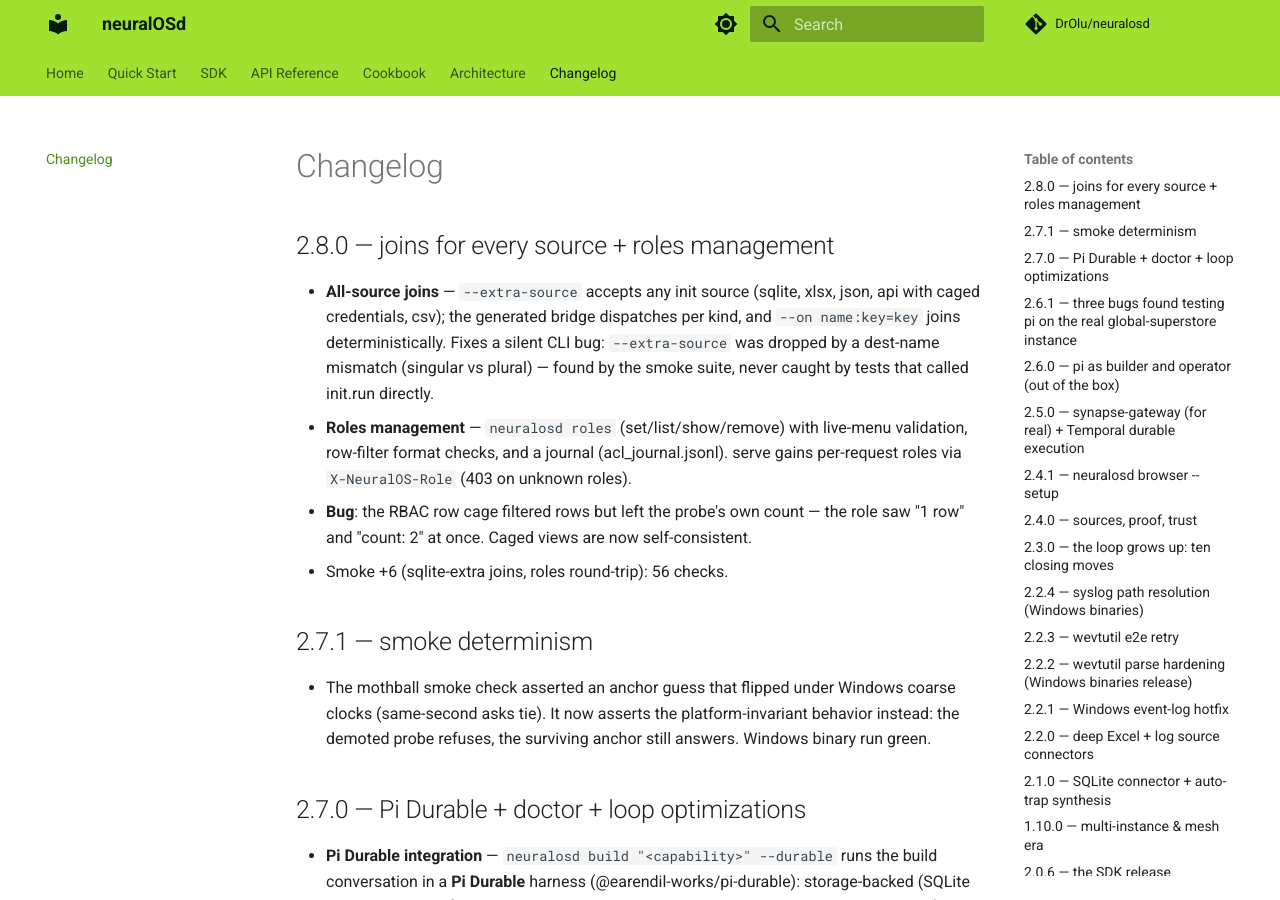
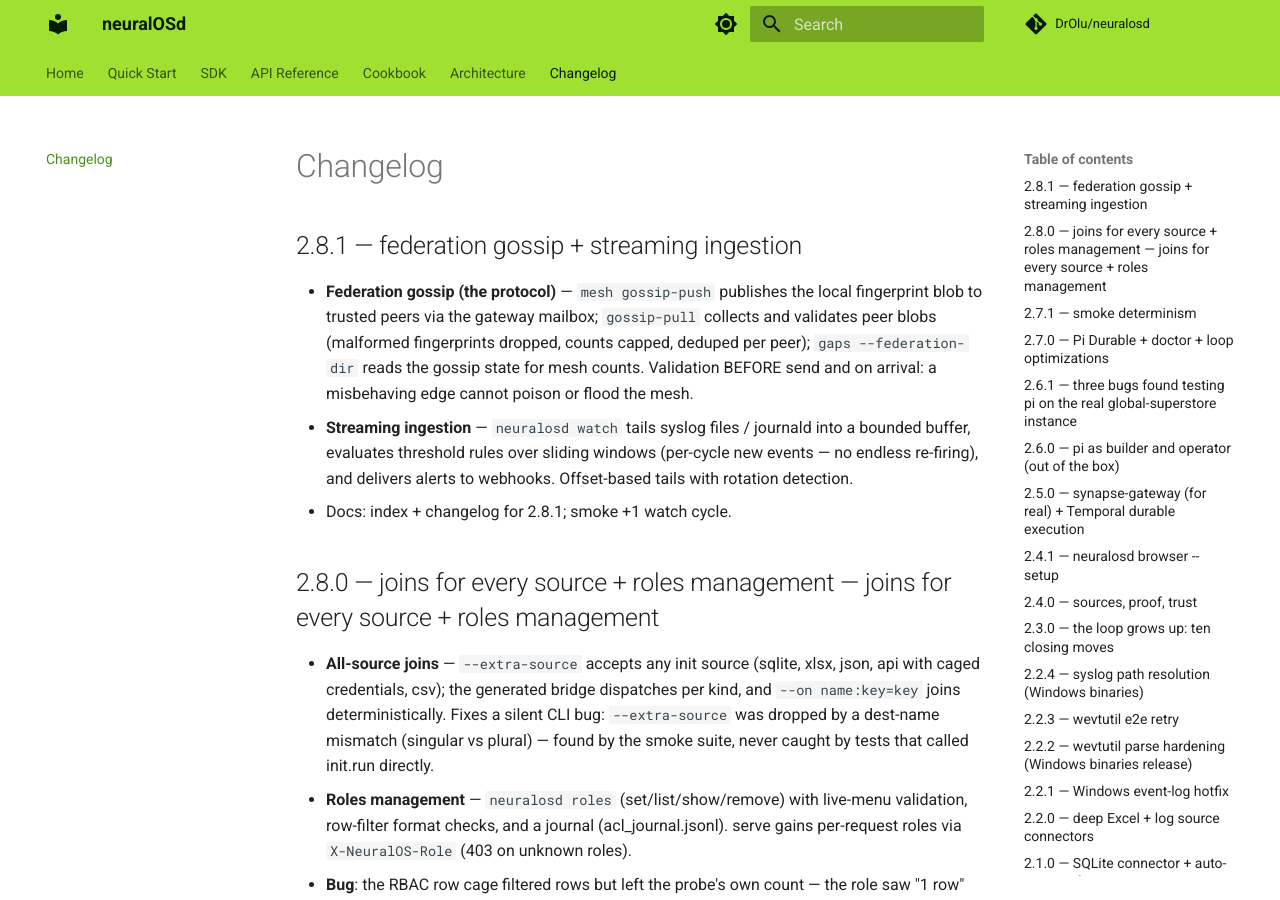
Before and after one commit to DrOlu/neuralosd, an MkDocs documentation site: the page built from docs/changelog.md, in a window 1280 px wide and 900 px high. Built offline with MkDocs 1.6.1 and Material for MkDocs 9.7.7, drawn with Linux system fonts in a browser that asks for light colours; comment, search, counter and statistics services are not loaded.

Commit message:
release 2.8.1

```diff
--- a/docs/changelog.md
+++ b/docs/changelog.md
@@ -1,6 +1,20 @@
 # Changelog
 
-## 2.8.0 — joins for every source + roles management
+## 2.8.1 — federation gossip + streaming ingestion
+
+- **Federation gossip (the protocol)** — `mesh gossip-push` publishes the
+  local fingerprint blob to trusted peers via the gateway mailbox;
+  `gossip-pull` collects and validates peer blobs (malformed fingerprints
+  dropped, counts capped, deduped per peer); `gaps --federation-dir`
+  reads the gossip state for mesh counts. Validation BEFORE send and on
+  arrival: a misbehaving edge cannot poison or flood the mesh.
+- **Streaming ingestion** — `neuralosd watch` tails syslog files /
+  journald into a bounded buffer, evaluates threshold rules over sliding
+  windows (per-cycle new events — no endless re-firing), and delivers
+  alerts to webhooks. Offset-based tails with rotation detection.
+- Docs: index + changelog for 2.8.1; smoke +1 watch cycle.
+
+## 2.8.0 — joins for every source + roles management — joins for every source + roles management
 
 - **All-source joins** — `--extra-source` accepts any init source (sqlite,
   xlsx, json, api with caged credentials, csv); the generated bridge
--- a/pyproject.toml
+++ b/pyproject.toml
@@ -4,7 +4,7 @@ build-backend = "setuptools.build_meta"
 
 [project]
 name = "neuralosd"
-version = "2.8.0"
+version = "2.8.1"
 description = "Deterministic-first agentic runtime — @probe framework, chain runner, meta-selector, HITL guardrails, MCP/OpenAPI exposure, and microVM sandbox backends (BoxLite / Microsandbox)"
 readme = "README.md"
 requires-python = ">=3.10"
--- a/src/neuralosd/__init__.py
+++ b/src/neuralosd/__init__.py
@@ -6,7 +6,7 @@ One pip install. Two sandbox backends (BoxLite, Microsandbox). Any data
 source. Offline. On CPU. With verification gates, audit trail, and
 deterministic routing.
 """
-__version__ = "2.8.0"
+__version__ = "2.8.1"
 
 _DOCS = {
     "usage": "neuralOS usage and operations guide",
--- a/src/neuralosd_sdk/__init__.py
+++ b/src/neuralosd_sdk/__init__.py
@@ -6,4 +6,4 @@ from .client import (  # noqa: F401
     RefusalError,
     TransportError,
 )
-__version__ = "2.8.0"
+__version__ = "2.8.1"
```
Also changed, not shown: docs/index.md (+8 -0 lines).
